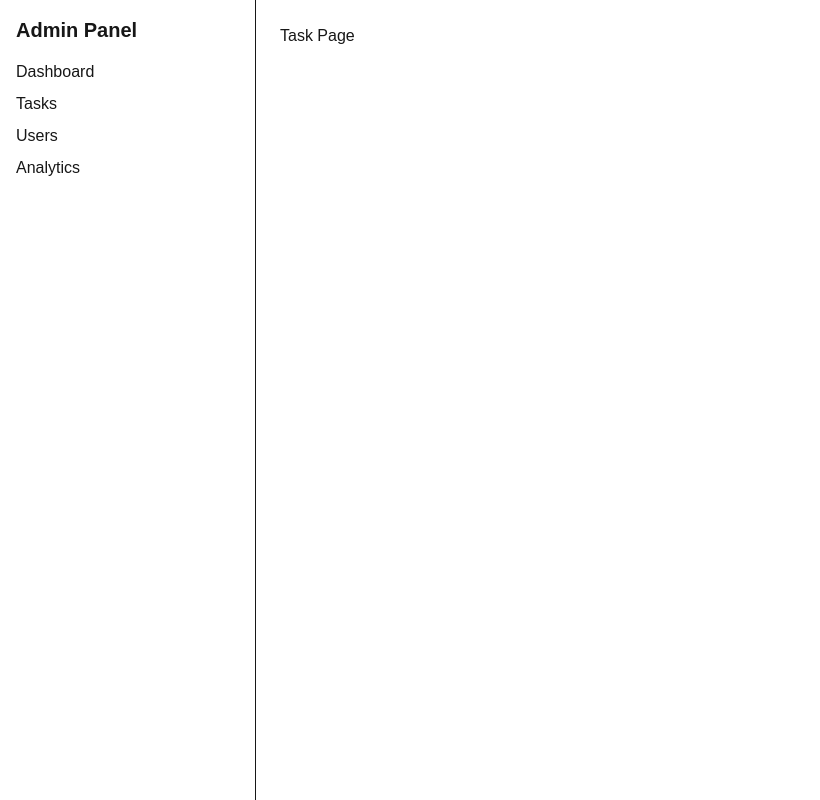
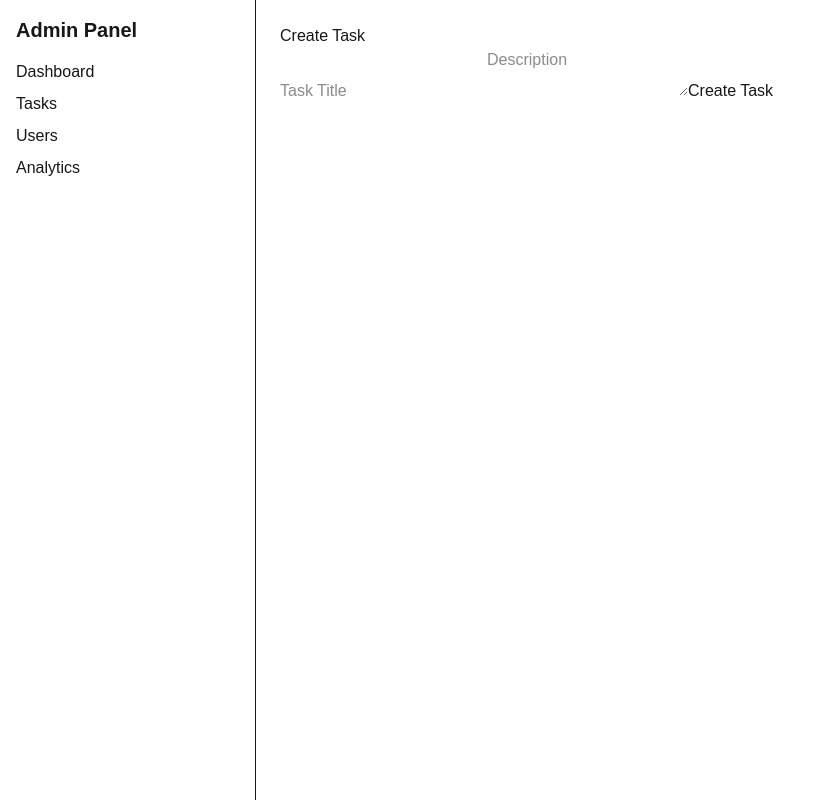
Before and after one commit to Kanchie-Vaghela/Taskhub, a Next.js app in the folder frontend/: page /admin/tasks in a window 1280 px wide. Shown: the whole page, without its empty margins (0-820 px from the left). Built offline with nearby package versions, Linux system fonts and the light colour scheme; no server answers.

Commit message:
feat: task creation by admin

```diff
--- a/frontend/app/(admin)/admin/tasks/page.tsx
+++ b/frontend/app/(admin)/admin/tasks/page.tsx
@@ -1,5 +1,48 @@
-const TaskPage = () => {
-  return <div>Task Page</div>;
-};
+"use client";
 
-export default TaskPage;
+import { useState } from "react";
+import { supabase } from "@/lib/supabase";
+import { api } from "@/lib/api";
+
+export default function AdminTasksPage() {
+  const [title, setTitle] = useState("");
+  const [description, setDescription] = useState("");
+
+  const handleCreateTask = async () => {
+    const {
+      data: { user },
+    } = await supabase.auth.getUser();
+
+    if (!user) return;
+
+    const response = await api.post("/api/tasks", {
+      title,
+      description,
+      created_by: user.id,
+    });
+
+    console.log(response.data);
+  };
+
+  return (
+    <div>
+      <h1>Create Task</h1>
+
+      <input
+        placeholder="Task Title"
+        value={title}
+        onChange={(e) => setTitle(e.target.value)}
+      />
+
+      <textarea
+        placeholder="Description"
+        value={description}
+        onChange={(e) => setDescription(e.target.value)}
+      />
+
+      <button onClick={handleCreateTask}>
+        Create Task
+      </button>
+    </div>
+  );
+}
--- a/frontend/lib/api.ts
+++ b/frontend/lib/api.ts
@@ -1,5 +1,5 @@
 import axios from "axios";
 
 export const api = axios.create({
-  baseURL: "http://127.0.0.1:5000",
+  baseURL: "http://localhost:5000",
 });
```
Also changed, not shown: 2 other files (tests, documents, lock files or other folders).
